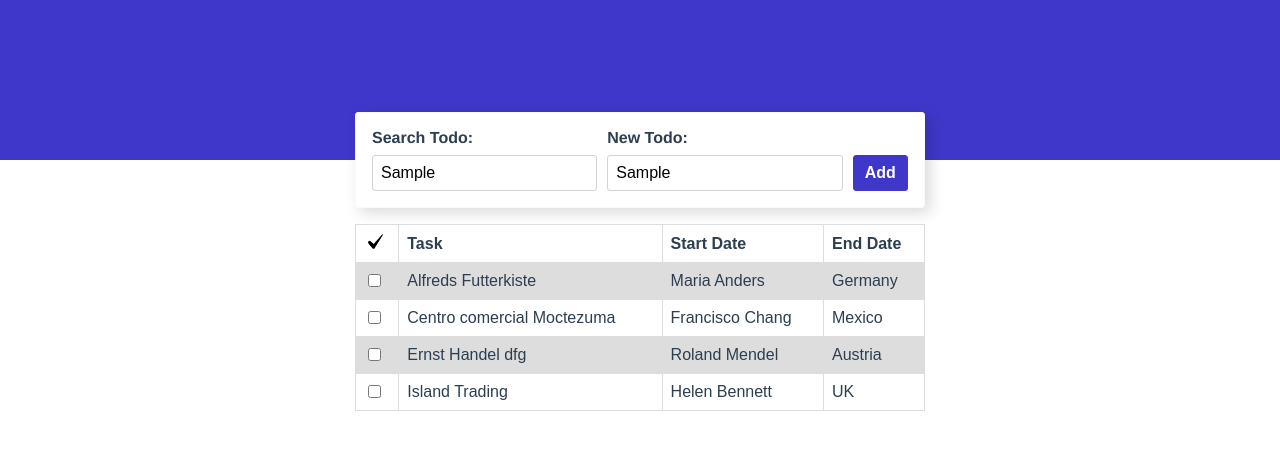
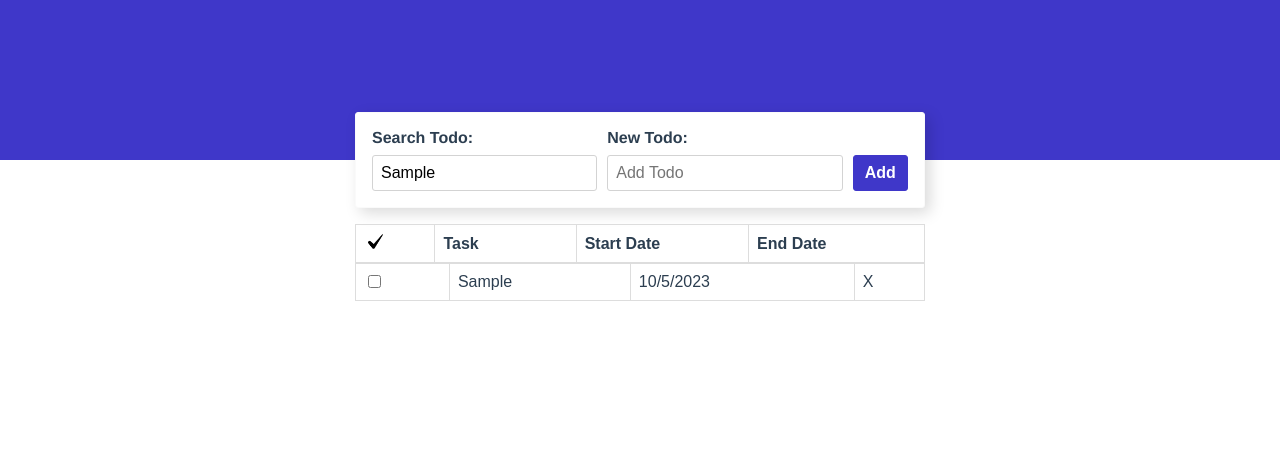
Before and after one commit to TashdidDiganta/todo-list-app, a plain HTML site: page index.html in a window 1280 px wide. Both pictures are taken after typing "Sample", "Sample" into the empty fields and a click on the button "Add". Drawn offline with Linux system fonts and the light colour scheme.

Commit message:
set local data

```diff
--- a/index.html
+++ b/index.html
@@ -3,7 +3,7 @@
 <head>
     <meta charset="UTF-8">
     <meta name="viewport" content="width=device-width, initial-scale=1.0">
-    <title>Document</title>
+    <title>Todo List App</title>
     <script src="https://kit.fontawesome.com/4ac9a7d2dc.js" crossorigin="anonymous"></script>
     <link rel="stylesheet" href="style.css">
 </head>
@@ -23,38 +23,15 @@
               </label>
               <button  class="new-todo-button" id="add-todo">Add</button>
             </div>
-            <ul class="todo-list" id="todo-list">
+            <ul class="todo-list">
                 <table>
-                    <tr>
-                      <th><img src="assets/check-mark.png" class="icon"  alt=""></th>
-                      <th>Task</th>
-                      <th>Start Date</th>
-                      <th>End Date</th>
+                    <tr class="top-header">
+                      <th class="task-icon"><img src="assets/check-mark.png" class="icon"  alt=""></th>
+                      <th class="task">Task</th>
+                      <th class="start-date">Start Date</th>
+                      <th class="end-date">End Date</th>
                     </tr>
-                    <tr>
-                      <td><input type="checkbox" name="" id=""> </td>
-                      <td>Alfreds Futterkiste</td>
-                      <td>Maria Anders</td>
-                      <td>Germany</td>
-                    </tr>
-                    <tr>
-                      <td><input type="checkbox" name="" id=""> </td>
-                      <td>Centro comercial Moctezuma</td>
-                      <td>Francisco Chang</td>
-                      <td>Mexico</td>
-                    </tr>
-                    <tr>
-                      <td><input type="checkbox" name="" id=""> </td>
-                      <td>Ernst Handel dfg</td>
-                      <td>Roland Mendel</td>
-                      <td>Austria</td>
-                    </tr>
-                    <tr>
-                      <td><input type="checkbox" name="" id=""> </td>
-                      <td>Island Trading</td>
-                      <td>Helen Bennett</td>
-                      <td>UK</td>
-                    </tr>
+                    <table  id="todo-list"></table>
                   </table>
             </ul>
           </section>
--- a/style.css
+++ b/style.css
@@ -101,6 +101,24 @@ table {
     padding: 8px;
   }
 
-  tr:nth-child(even) {
+  /* tr:nth-child(even) {
     background-color: #dddddd;
-  }
+  } */
+
+
+
+.task {
+    padding-right: 25px;
+}
+
+.task-icon{
+    padding-right: 10px;
+}
+
+.start-date{
+    padding-right: 0;
+}
+
+.end-date{
+
+}
--- a/todo.js
+++ b/todo.js
@@ -1,3 +1,4 @@
+
 // all section
 
 const search = document.getElementById('search-input');
@@ -7,13 +8,49 @@ const todoList = document.getElementById('todo-list');
 
 
 
-/// todo array
-const array = [{id: '01', todo: 'Task 1', endDate: '01/05/22', startDate: '05/03/23'}]
+
+const getSavedTodo = getLocalStorageData('todo') != null? getLocalStorageData('todo') : [];
+showTodo(getSavedTodo)
+
+
+
+// search todo
+function searchTodo(key){
+    const localData = getLocalStorageData('todo') != null? getLocalStorageData('todo') : [];
+    const filterData = localData.filter(task => task.todo.toLowerCase().includes(key.toLowerCase()));
+
+    return filterData;
+}
+
+search.addEventListener('keyup', function(event){
+    const keyword = event.target.value;
+    const searchList = searchTodo(keyword);
+    showTodo(searchList);
+})
+
+
 
 
 // set todo with click
 addTodo.addEventListener('click', ()=>{
-    showTodo()
+    const todoValue = todo.value;
+    const updateArray =  addData(todoValue)
+    setLocalStorageData(updateArray)
+    showTodo(updateArray)
+    todo.value = '';
+})
+
+
+
+// set todo with enter
+todo.addEventListener('keyup', function(event){
+    if(event.key == 'Enter'){
+        const todoValue = todo.value;
+        const updateArray =  addData(todoValue)
+        setLocalStorageData(updateArray)
+        showTodo(updateArray)
+        todo.value = '';
+    }
 })
 
 
@@ -21,8 +58,49 @@ addTodo.addEventListener('click', ()=>{
 
 
 
+// add data to array
+function addData(task_name){
+    const d = new Date()
+    const time = d.toLocaleDateString('en-us', {
+
+    })
+    const object = {id: Math.random(), todo: task_name, startDate: time}
+    const getLocalData = getLocalStorageData('todo')
+    if(getLocalData === null || getLocalData ===""){
+        return [object]
+      } else{
+        const newArray = [...getLocalData, object]
+        return newArray
+      }
+
+}
+
+
+
+// GET DATA FROM LOCAL STORAGE
+function getLocalStorageData(todo){
+    const data = localStorage.getItem(todo);
+    return JSON.parse(data)
+}
+
+// SET DATA IN LOCAL STORAGE
+function setLocalStorageData(setData){
+    const data = JSON.stringify(setData)
+     localStorage.setItem('todo', data)
+}
+
+
 // show todo into dom
+function showTodo(value){
+    let data = ' '
+    value.map(task =>{
+      data +=`<tr data-id=${task.id}>
+            <td><input type="checkbox" name="" id=""> </td>
+            <td>${task.todo}</td>
+            <td>${task.startDate}</td>
+            <td>X</td>
+        </tr>`
+    })
 
-function showTodo(){
-    console.log('show todo')
+    todoList.innerHTML = data
 }
```
